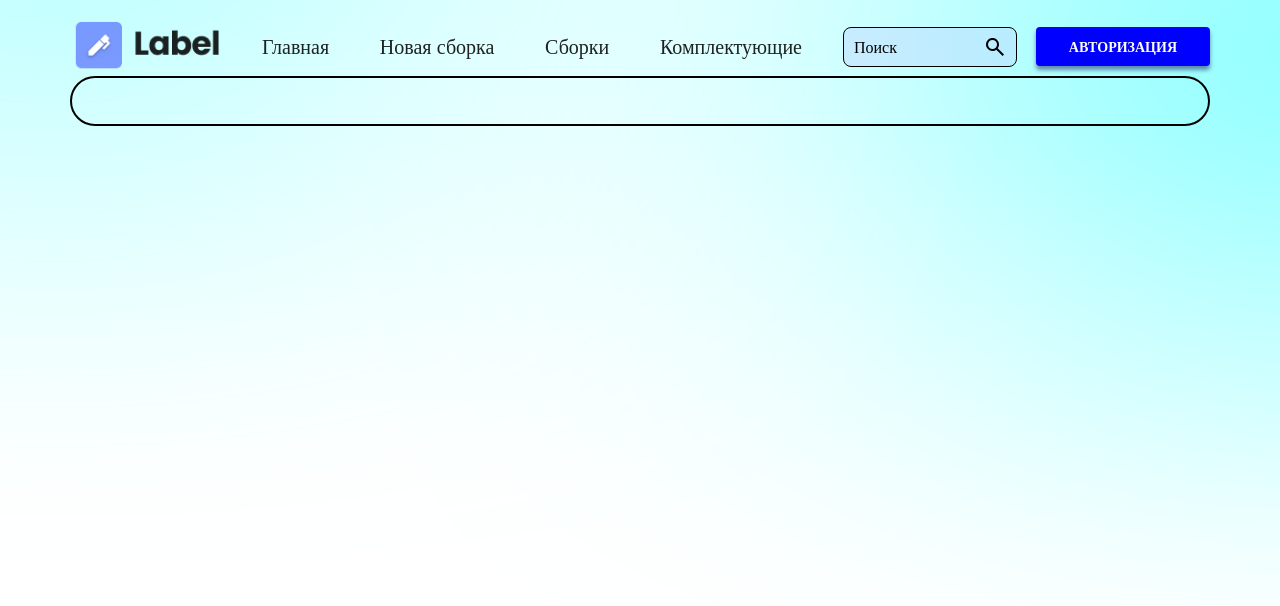
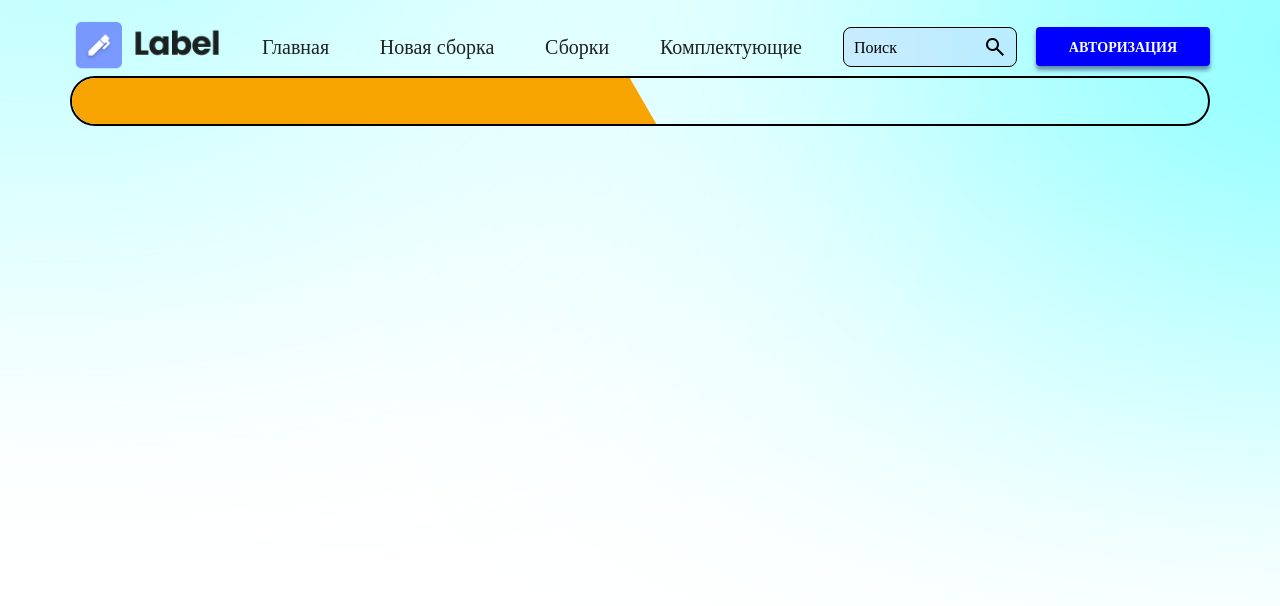
Before and after one commit to konyasharin/PCShop, a React (Vite) app in the folder frontend/: page /PCBuild in a window 1280 px wide. Shown: the top 606 px of the page. Built offline with nearby package versions, Linux system fonts and the light colour scheme.

Commit message:
add scaleInner

```diff
--- a/frontend/src/hooks/useSearch.ts
+++ b/frontend/src/hooks/useSearch.ts
@@ -44,7 +44,7 @@ function useSearch() {
         });
         setBlocks(newBlocks);
         clearInterval(timeInterval);
-      }, 450);
+      }, 450); // время через которое мгновенно скрываются блоки в SearchWindow
     } else {
       let i = 0;
       const timeInterval = setInterval(() => {
--- a/frontend/src/pages/PCBuildPage/PCBuildPage.module.css
+++ b/frontend/src/pages/PCBuildPage/PCBuildPage.module.css
@@ -2,4 +2,11 @@
     height: 50px;
     border: 2px solid #000000;
     border-radius: 25px;
+    overflow: hidden;
 }
+
+.scaleInner{
+    height: 100%;
+    background-color: #F7A400;
+    transform: skew(30deg) translateX(-3px);
+}
--- a/frontend/src/pages/PCBuildPage/PCBuildPage.tsx
+++ b/frontend/src/pages/PCBuildPage/PCBuildPage.tsx
@@ -2,9 +2,16 @@ import Container from '../../components/Container/Container.tsx';
 import styles from './PCBuildPage.module.css';
 
 function PCBuildPage() {
+  const scaleInner = 50;
+
   return (
     <Container>
-      <div className={styles.scale}></div>
+      <div className={styles.scale}>
+        <div
+          className={styles.scaleInner}
+          style={{ width: `calc(${scaleInner}% + 6px)` }}
+        ></div>
+      </div>
     </Container>
   );
 }
```
